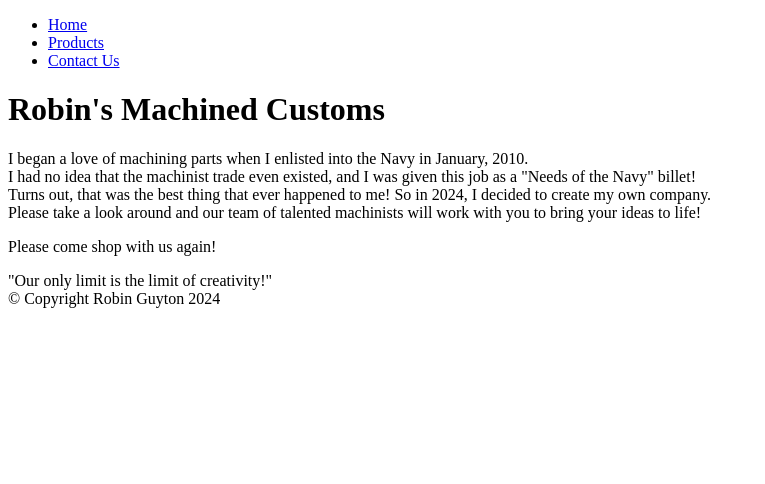
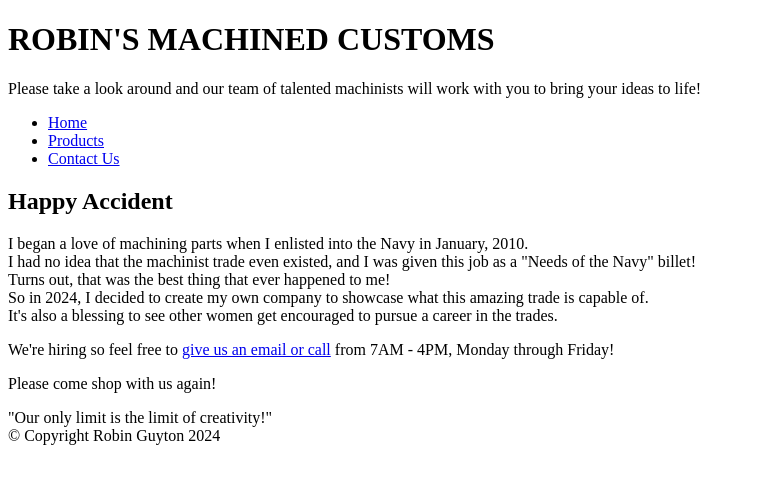
Before and after one commit to robinguyton/COMP001-Mod3-Online-Store, a plain HTML site: page index.html in a window 1280 px wide. Shown: the whole page, without its empty margins (0-765 px from the left). Drawn offline with Linux system fonts and the light colour scheme.

Commit message:
Added extra contact link

```diff
--- a/index.html
+++ b/index.html
@@ -3,16 +3,21 @@
 <head>
     <meta charset="UTF-8">
     <meta name="viewport" content="width=device-width, initial-scale=1.0">
-    <title>Robin's Machined Customs</title>
+    <title>ROBIN'S MACHINED CUSTOMS</title>
     <!-- This line adds a shortcut icon -->
-    <link rel="icon" type="images/favicon.ico" href="/images/favicon.ico">
+    <link rel="icon" href="/images/favicon.ico" alt="Store Logo MR Rating Badge">
 
 </head>
 
 <body>
 <header>
-    <!--Header content typically goes here -->
-    <nav>
+    <!--Header content goes here -->
+
+    <h1>ROBIN'S MACHINED CUSTOMS</h1>
+
+    <p>Please take a look around and our team of talented machinists will work with you to bring your ideas to life!</p>
+
+<nav>
         <!-- Unordered list with 3 items -->
 
          <ul>
@@ -21,21 +26,25 @@
             <li><a href="contact.html" target="_self">Contact Us</a></li>
 
          </ul>
-    </nav>
+</nav>
 
-    <h1>Robin's Machined Customs</h1>
+
 
 </header>
 
     <main>
 
-         <!-- Main content typically goes here -->
-    <p>I began a love of machining parts when I enlisted into the Navy in January, 2010.
+         <!-- Main content goes here -->
+          <h2>Happy Accident</h2>
+        <p>I began a love of machining parts when I enlisted into the Navy in January, 2010.
         <br>I had no idea that the machinist trade even existed, and I was given this job as a "Needs of the Navy" billet!
-        <br>Turns out, that was the best thing that ever happened to me! So in 2024, I decided to create my own company.
-        <br>Please take a look around and our team of talented machinists will work with you to bring your ideas to life!
-    </p>
-             <!-- Section element with 3 div elements-->
+        <br>Turns out, that was the best thing that ever happened to me!
+        <br>So in 2024, I decided to create my own company to showcase what this amazing trade is capable of.
+        <br>It's also a blessing to see other women get encouraged to pursue a career in the trades. </p>
+        <p>We're hiring so feel free to <a href="contact.html" target="_self">give us an email or call</a> from 7AM - 4PM, Monday through Friday!</p>
+
+
+
 
 
 
```
Also changed, not shown: contact.html (+2 -1 lines).
